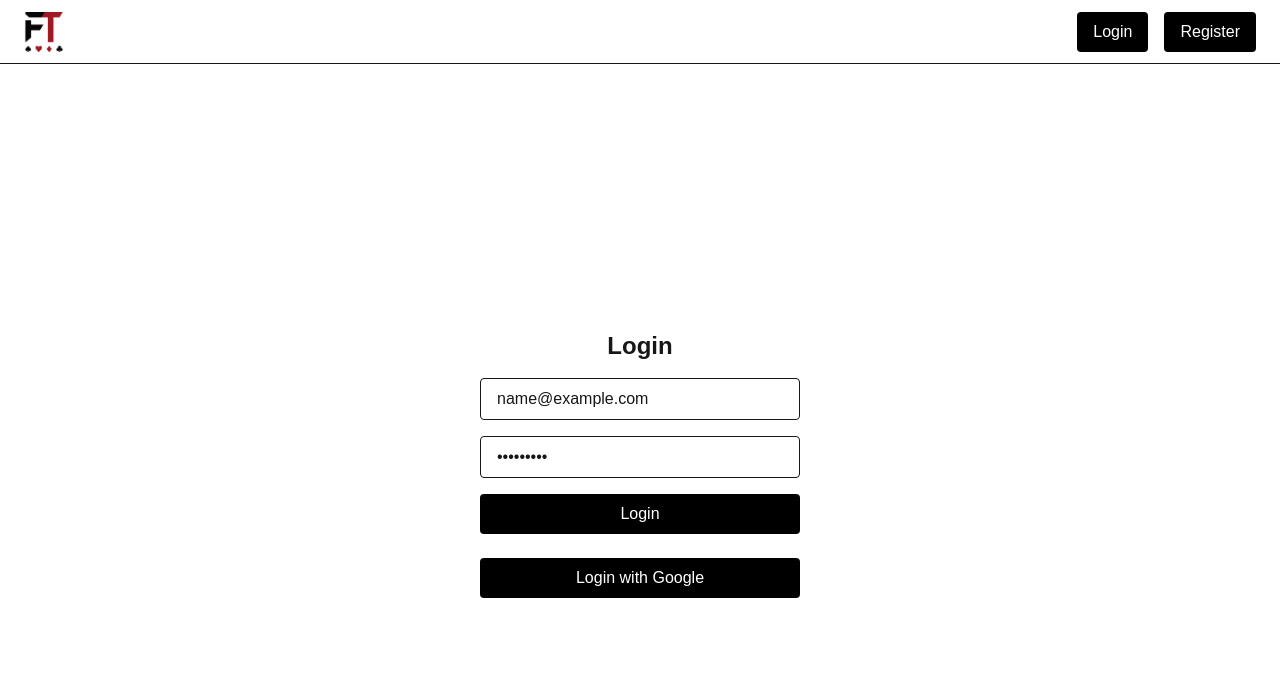
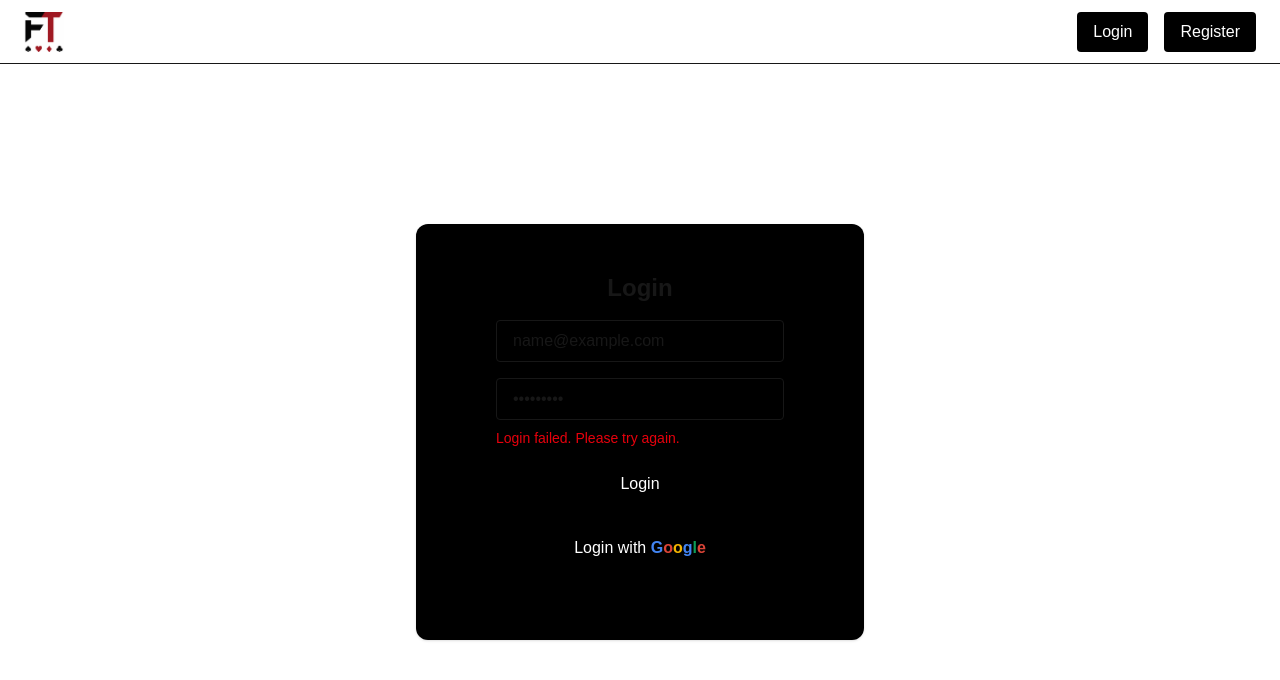
Before and after one commit to mtelek/ft_transcendence, a Next.js app in the folder frontend/: page /login in a window 1280 px wide. Both pictures are taken after typing "name@example.com", "Sample123" into the empty fields and a click on the button "Login". Shown: the top 680 px of the page. Built offline with nearby package versions, Linux system fonts and the light colour scheme; no server answers.

Commit message:
fix: now login section in one block, better error messaging for failed login attemnt, change design for google login button

```diff
--- a/frontend/src/app/login/page.tsx
+++ b/frontend/src/app/login/page.tsx
@@ -7,35 +7,60 @@ import GoogleLogin from "@/components/GoogleLogin";
 export default function LoginPage() {
   const [identifier, setIdentifier] = useState("");
   const [password, setPassword] = useState("");
+  const [errorMessage, setErrorMessage] = useState("");
 
   async function handleSubmit(e: React.SyntheticEvent) {
     e.preventDefault();
 
-    await signIn("credentials", {
+    setErrorMessage("");
+
+    const result = await signIn("credentials", {
       identifier,
       password,
       callbackUrl: "/dashboard",
+      redirect: false,
     });
+
+    if (result?.error) {
+      setErrorMessage("Incorrect email or password.");
+      return;
+    }
+
+    if (result?.url) {
+      window.location.href = result.url;
+      return;
+    }
+
+    setErrorMessage("Login failed. Please try again.");
   }
 
   return (
-    <div className="flex items-center justify-center min-h-screen">
-      <form onSubmit={handleSubmit} className="flex flex-col gap-4 w-80">
+    <div className="flex min-h-[calc(100dvh-4rem)] items-center justify-center px-4 py-6">
+      <div className="w-full max-w-md rounded-xl bg-black shadow-sm">
+        <div className="flex min-h-[26rem] items-start justify-center pt-12">
+          <form onSubmit={handleSubmit} className="flex w-80 max-w-full flex-col gap-4 px-4">
             <h1 className="text-2xl font-bold text-center">Login</h1>
             <input
               type="text"
               placeholder="Email or Username"
               value={identifier}
               onChange={(e) => setIdentifier(e.target.value)}
-          className="px-4 py-2 border rounded"
+              className="px-4 py-2 text-base border rounded"
             />
             <input
               type="password"
               placeholder="Password"
               value={password}
               onChange={(e) => setPassword(e.target.value)}
-          className="px-4 py-2 border rounded"
+              className="px-4 py-2 text-base border rounded"
             />
+            <p
+              className={`-mt-2 min-h-5 text-sm text-red-600 ${errorMessage ? "visible" : "invisible"}`}
+              role={errorMessage ? "alert" : undefined}
+              aria-live="polite"
+            >
+              {errorMessage || "\u00A0"}
+            </p>
             <button
               type="submit"
               className="px-4 py-2 bg-black text-white rounded hover:bg-gray-800"
@@ -47,5 +72,7 @@ export default function LoginPage() {
             </div>
           </form>
         </div>
+      </div>
+    </div>
   );
 }
--- a/frontend/src/components/GoogleLogin.tsx
+++ b/frontend/src/components/GoogleLogin.tsx
@@ -18,7 +18,15 @@ export default function LoginButton() {
       onClick={handleGoogleSignIn}
       className="w-full px-4 py-2 bg-black text-white rounded hover:bg-gray-800"
     >
-      Login with Google
+      <span>Login with </span>
+      <span className="font-semibold" aria-label="Google">
+        <span className="text-[#4285F4]">G</span>
+        <span className="text-[#DB4437]">o</span>
+        <span className="text-[#F4B400]">o</span>
+        <span className="text-[#4285F4]">g</span>
+        <span className="text-[#0F9D58]">l</span>
+        <span className="text-[#DB4437]">e</span>
+      </span>
     </button>
   );
 }
```
Lines whose indentation alone changed are shown as unchanged.
